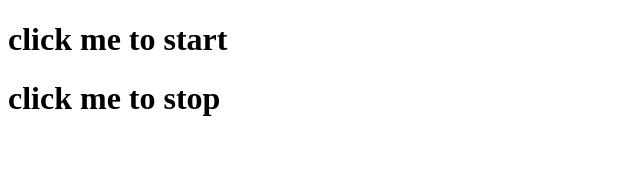
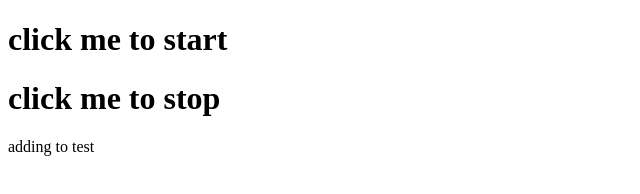
Before and after one commit to hello-messi/my-project, a plain HTML site: page index.html in a window 1280 px wide. Shown: the whole page, without its empty margins (0-640 px from the left). Drawn offline with Linux system fonts and the light colour scheme.

Commit message:
updating my index.html file

```diff
--- a/index.html
+++ b/index.html
@@ -9,6 +9,7 @@
 <body>
   <h1 id="one">click me to start</h1>
   <h1 id="two">click me to stop</h1>
+  <p>adding to test</p>
   <script src="main.js"></script>
 </body>
 </html>
```
Also changed, not shown: main.js (line endings or trailing spaces).
